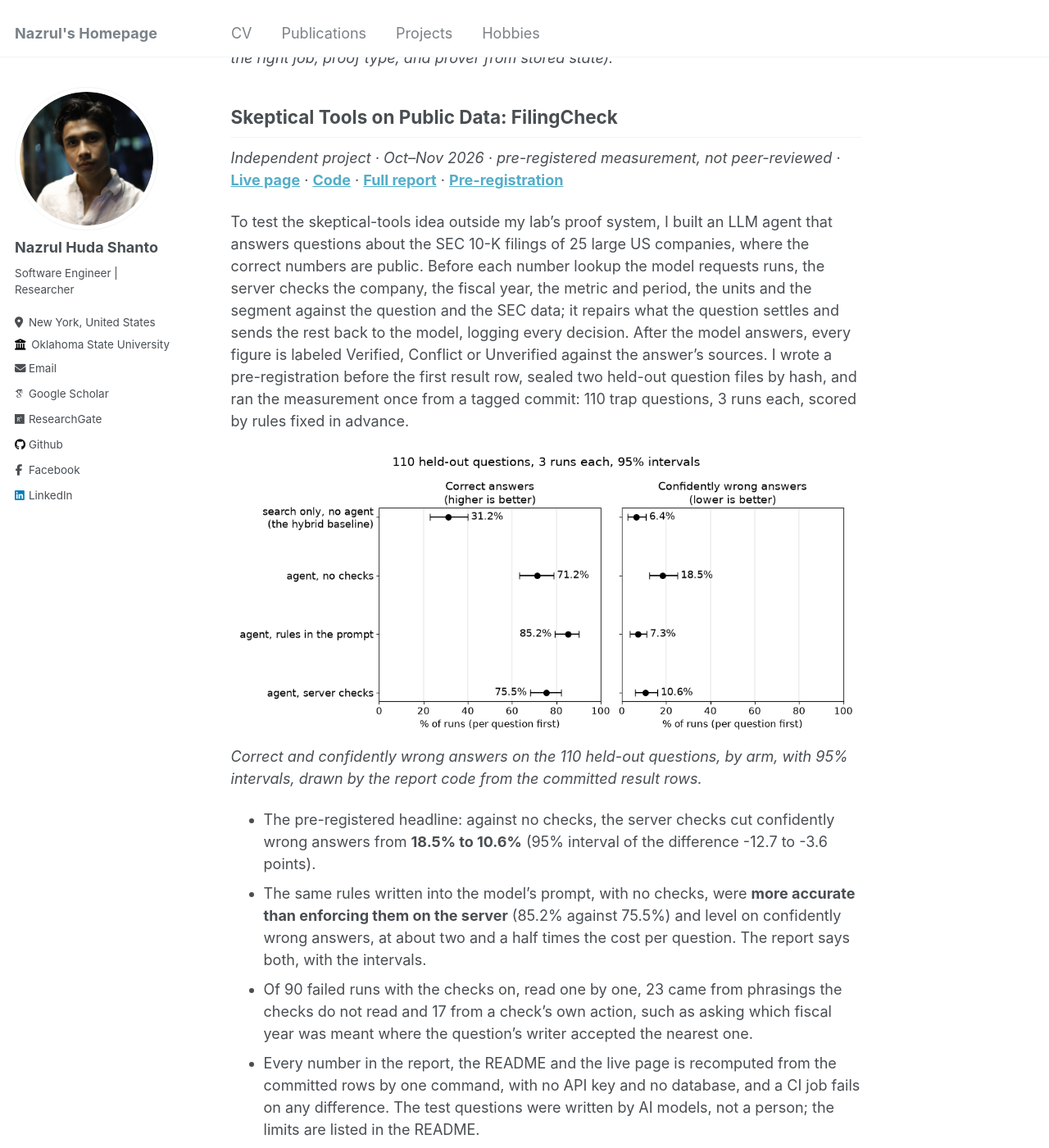
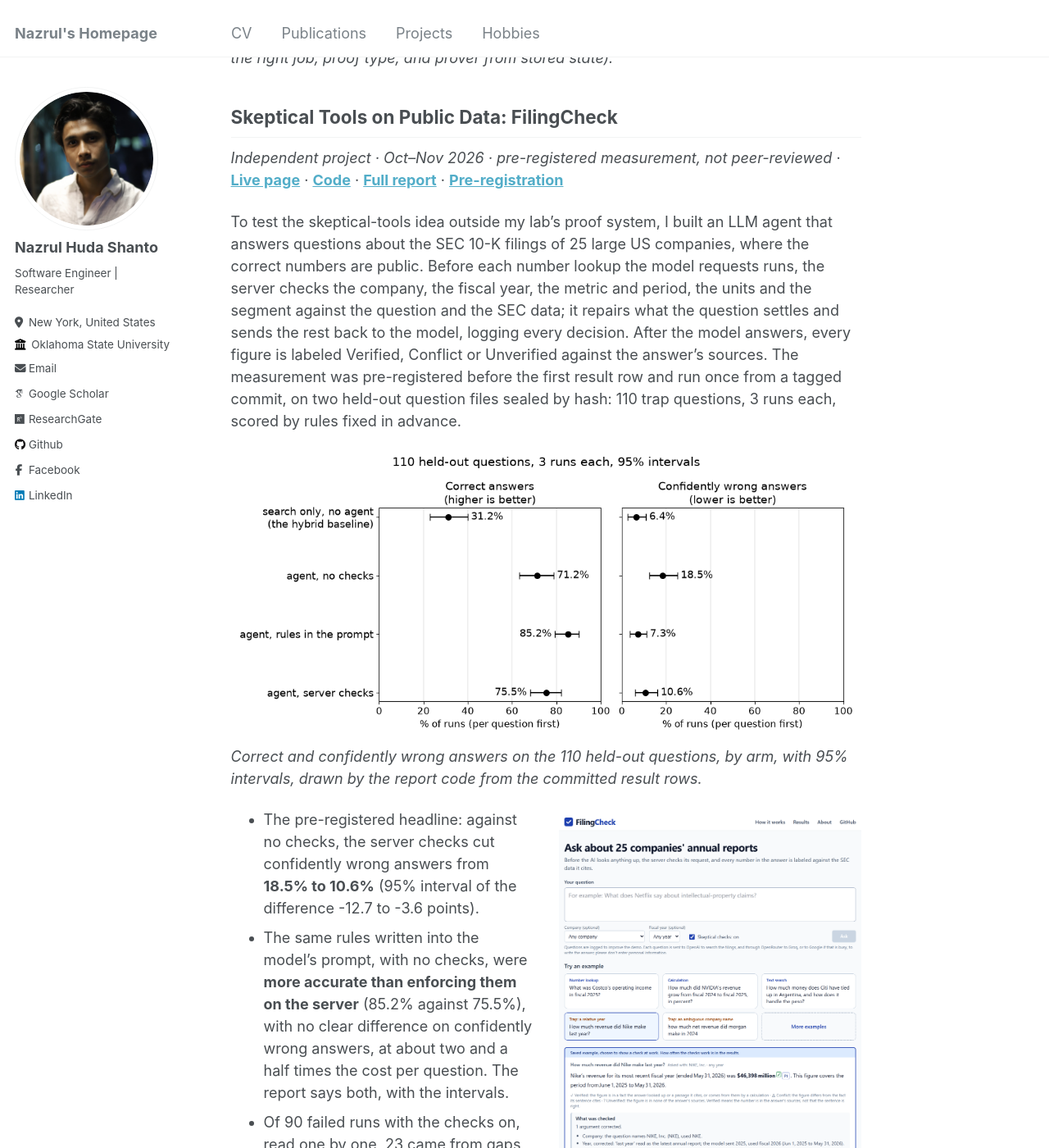
Before and after one commit to nazrulhuda/portfolio, a Jekyll site: the page built from _pages/about.md, in a window 1280 px wide and 1400 px high, scrolled down 3281 px. Shown: the whole window at 82% size. Built offline with Jekyll 4.4.1, drawn with Linux system fonts in a browser that asks for light colours; some web fonts are replaced; some of the changed text lies outside the part shown.

Commit message:
FilingCheck: the live page's picture beside the results, the closing Next sentence, a hidden place for the video link, wording that matches the project's README, and the pre-registration link to its current text

```diff
--- a/_pages/about.md
+++ b/_pages/about.md
@@ -54,17 +54,25 @@ Zero-knowledge proofs let a clinical study prove that its statistics are correct
 
 ## Skeptical Tools on Public Data: FilingCheck
 
-*Independent project · Oct–Nov 2026 · pre-registered measurement, not peer-reviewed* · [**Live page**](https://filingcheck.vercel.app) · [**Code**](https://github.com/nazrulhuda/filingcheck) · [**Full report**](https://github.com/nazrulhuda/filingcheck/blob/v1.0/eval/results/2026-11-14_final_report.md) · [**Pre-registration**](https://github.com/nazrulhuda/filingcheck/blob/v1.0/eval/PREREGISTRATION.md)
+*Independent project · Oct–Nov 2026 · pre-registered measurement, not peer-reviewed* · [**Live page**](https://filingcheck.vercel.app) · [**Code**](https://github.com/nazrulhuda/filingcheck) · [**Full report**](https://github.com/nazrulhuda/filingcheck/blob/v1.0/eval/results/2026-11-14_final_report.md) · [**Pre-registration**](https://github.com/nazrulhuda/filingcheck/blob/main/eval/PREREGISTRATION.md)
 
-To test the skeptical-tools idea outside my lab's proof system, I built an LLM agent that answers questions about the SEC 10-K filings of 25 large US companies, where the correct numbers are public. Before each number lookup the model requests runs, the server checks the company, the fiscal year, the metric and period, the units and the segment against the question and the SEC data; it repairs what the question settles and sends the rest back to the model, logging every decision. After the model answers, every figure is labeled Verified, Conflict or Unverified against the answer's sources. I wrote a pre-registration before the first result row, sealed two held-out question files by hash, and ran the measurement once from a tagged commit: 110 trap questions, 3 runs each, scored by rules fixed in advance.
+<!-- Video: the link to the two-minute FilingCheck demo goes here when it exists. -->
+
+To test the skeptical-tools idea outside my lab's proof system, I built an LLM agent that answers questions about the SEC 10-K filings of 25 large US companies, where the correct numbers are public. Before each number lookup the model requests runs, the server checks the company, the fiscal year, the metric and period, the units and the segment against the question and the SEC data; it repairs what the question settles and sends the rest back to the model, logging every decision. After the model answers, every figure is labeled Verified, Conflict or Unverified against the answer's sources. The measurement was pre-registered before the first result row and run once from a tagged commit, on two held-out question files sealed by hash: 110 trap questions, 3 runs each, scored by rules fixed in advance.
 
 [![Correct answers and confidently wrong answers on the 110 held-out questions, for search only, the agent with no checks, the agent with the rules in the prompt, and the agent with the server checks, each with its 95% interval](/images/filingcheck_summary.png){: .wide-shot}](/images/filingcheck_summary.png)
 *Correct and confidently wrong answers on the 110 held-out questions, by arm, with 95% intervals, drawn by the report code from the committed result rows.*
 
+[![The live FilingCheck page: the question box, "Try an example" with five example questions and their tags, and under them the saved answer to "How much revenue did Nike make last year?", with $46,398 million labeled Verified and the "What was checked" panel showing the year corrected from the model's 2025 to fiscal 2026](/images/filingcheck_page.png){: .side-shot}](/images/filingcheck_page.png)
+
 - The pre-registered headline: against no checks, the server checks cut confidently wrong answers from **18.5% to 10.6%** (95% interval of the difference -12.7 to -3.6 points).
-- The same rules written into the model's prompt, with no checks, were **more accurate than enforcing them on the server** (85.2% against 75.5%) and level on confidently wrong answers, at about two and a half times the cost per question. The report says both, with the intervals.
-- Of 90 failed runs with the checks on, read one by one, 23 came from phrasings the checks do not read and 17 from a check's own action, such as asking which fiscal year was meant where the question's writer accepted the nearest one.
-- Every number in the report, the README and the live page is recomputed from the committed rows by one command, with no API key and no database, and a CI job fails on any difference. The test questions were written by AI models, not a person; the limits are listed in the README.
+- The same rules written into the model's prompt, with no checks, were **more accurate than enforcing them on the server** (85.2% against 75.5%), with no clear difference on confidently wrong answers, at about two and a half times the cost per question. The report says both, with the intervals.
+- Of 90 failed runs with the checks on, read one by one, 23 came from gaps in the checks and 17 from a check's own action.
+- Every number in the report, the README and the live page is recomputed from the committed rows by one command, with no API key and no database, and a CI job fails on any difference. The limits are listed in the README.
+
+<div style="clear: both;"></div>
+
+Next: questions written by a person, a second model, and the prompt rules and the checks together, on new sealed questions.
 
 ## Automatic DDoS Defense for Cloud Service Meshes
 
```
Also changed, not shown: images/filingcheck_page.png (added).
